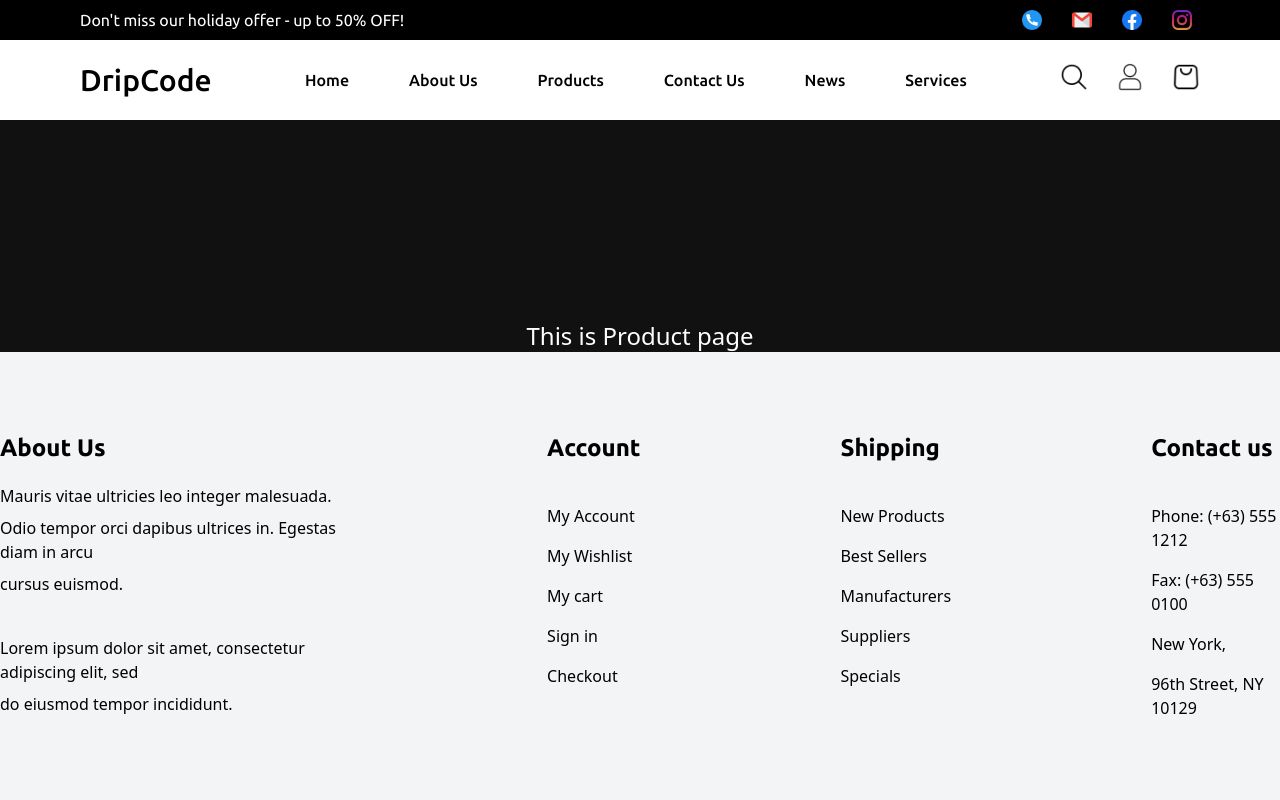
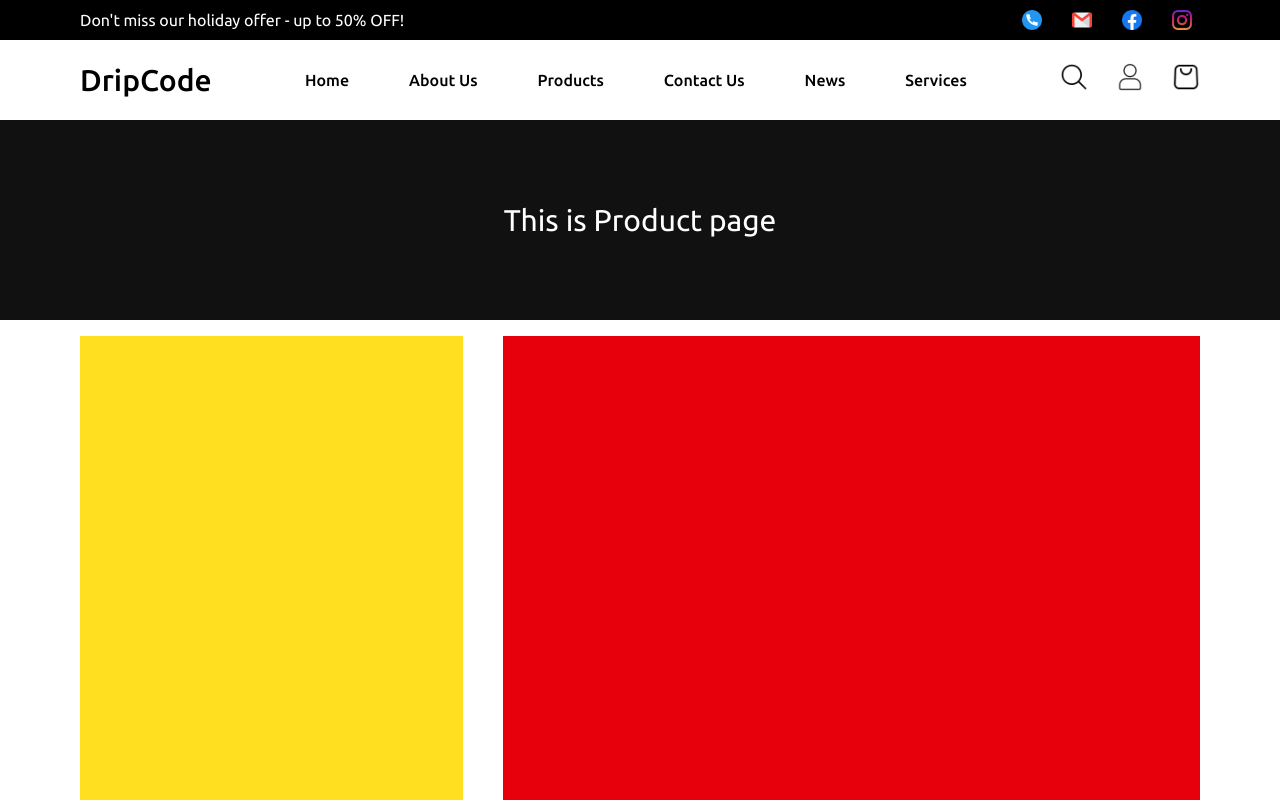
Before and after one commit to justkartiktyagi/E-comm, a React (Vite) app: page /product_list in a window 1280 px wide. Shown: the top 800 px of the page. Built offline with nearby package versions, Linux system fonts and the light colour scheme.

Commit message:
product_list

```diff
--- a/src/Pages/product_list.jsx
+++ b/src/Pages/product_list.jsx
@@ -5,8 +5,19 @@ function ProductList(){
 
     return(
         <div>
+            <div className="flex items-center justify-center h-50 w-full">
+                <p className="text-3xl text-white font-ubuntu ">This is Product page</p>
+            </div>
+            <div className="bg-white ">
+            <div className="flex px-20 py-4 container mx-auto">
+                <aside className="h-200 w-110 bg-yellow-300">
 
-            <p className="text-2xl text-center mt-50 text-white">This is Product page</p>
+                </aside>
+                <main className="h-200 w-200 ml-10 bg-red-600">
+
+                </main>
+            </div>
+            </div>
         </div>
     )
 }
```
